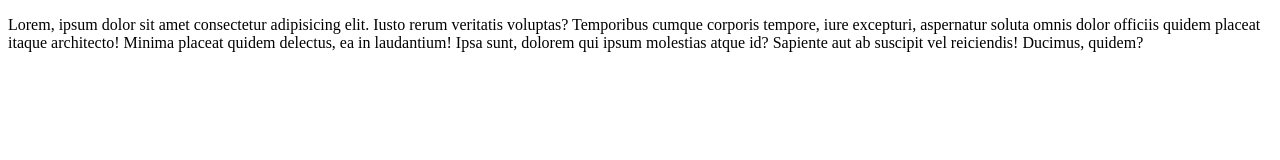
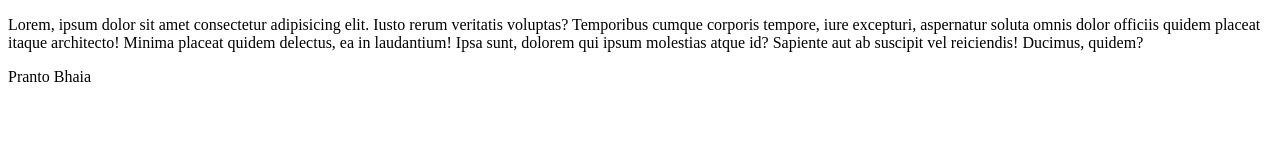
Before and after one commit to prantomojumder03/github_test, a plain HTML site: page index.html in a window 1280 px wide. Drawn offline with Linux system fonts and the light colour scheme.

Commit message:
index.html

```diff
--- a/index.html
+++ b/index.html
@@ -7,6 +7,7 @@
 </head>
 <body>
     <p>Lorem, ipsum dolor sit amet consectetur adipisicing elit. Iusto rerum veritatis voluptas? Temporibus cumque corporis tempore, iure excepturi, aspernatur soluta omnis dolor officiis quidem placeat itaque architecto! Minima placeat quidem delectus, ea in laudantium! Ipsa sunt, dolorem qui ipsum molestias atque id? Sapiente aut ab suscipit vel reiciendis! Ducimus, quidem?</p>
+    <p>Pranto Bhaia</p>
     <script src="script.js"></script>
 </body>
 </html>
```
